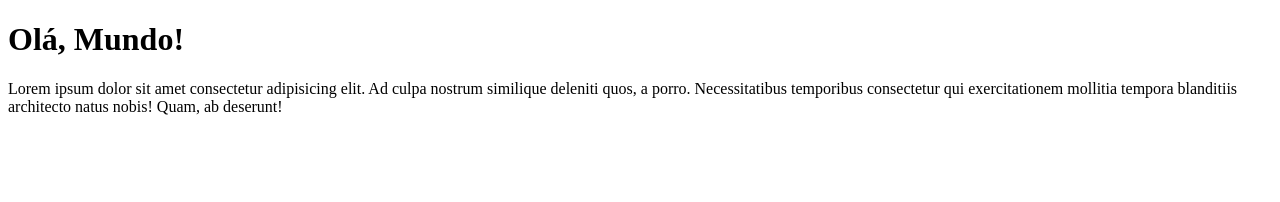
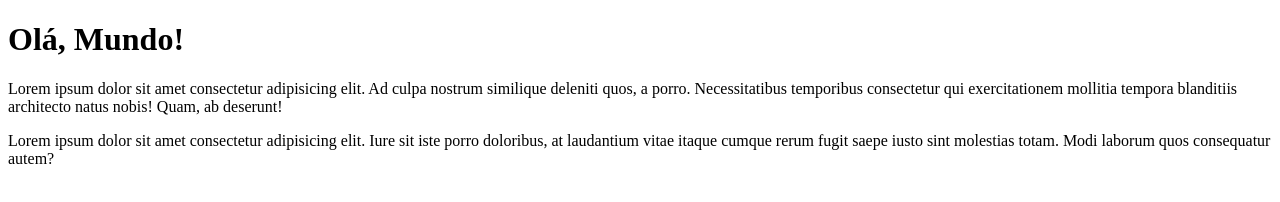
Before and after one commit to Teffzita/teste1, a plain HTML site: page index.html in a window 1280 px wide. Drawn offline with Linux system fonts and the light colour scheme.

Commit message:
adicionei paragrafo
paragrafo 2

```diff
--- a/index.html
+++ b/index.html
@@ -9,5 +9,7 @@
     <h1>Olá, Mundo!</h1>
 
     <p>Lorem ipsum dolor sit amet consectetur adipisicing elit. Ad culpa nostrum similique deleniti quos, a porro. Necessitatibus temporibus consectetur qui exercitationem mollitia tempora blanditiis architecto natus nobis! Quam, ab deserunt!</p>
+
+    <p>Lorem ipsum dolor sit amet consectetur adipisicing elit. Iure sit iste porro doloribus, at laudantium vitae itaque cumque rerum fugit saepe iusto sint molestias totam. Modi laborum quos consequatur autem?</p>
 </body>
 </html>
```
